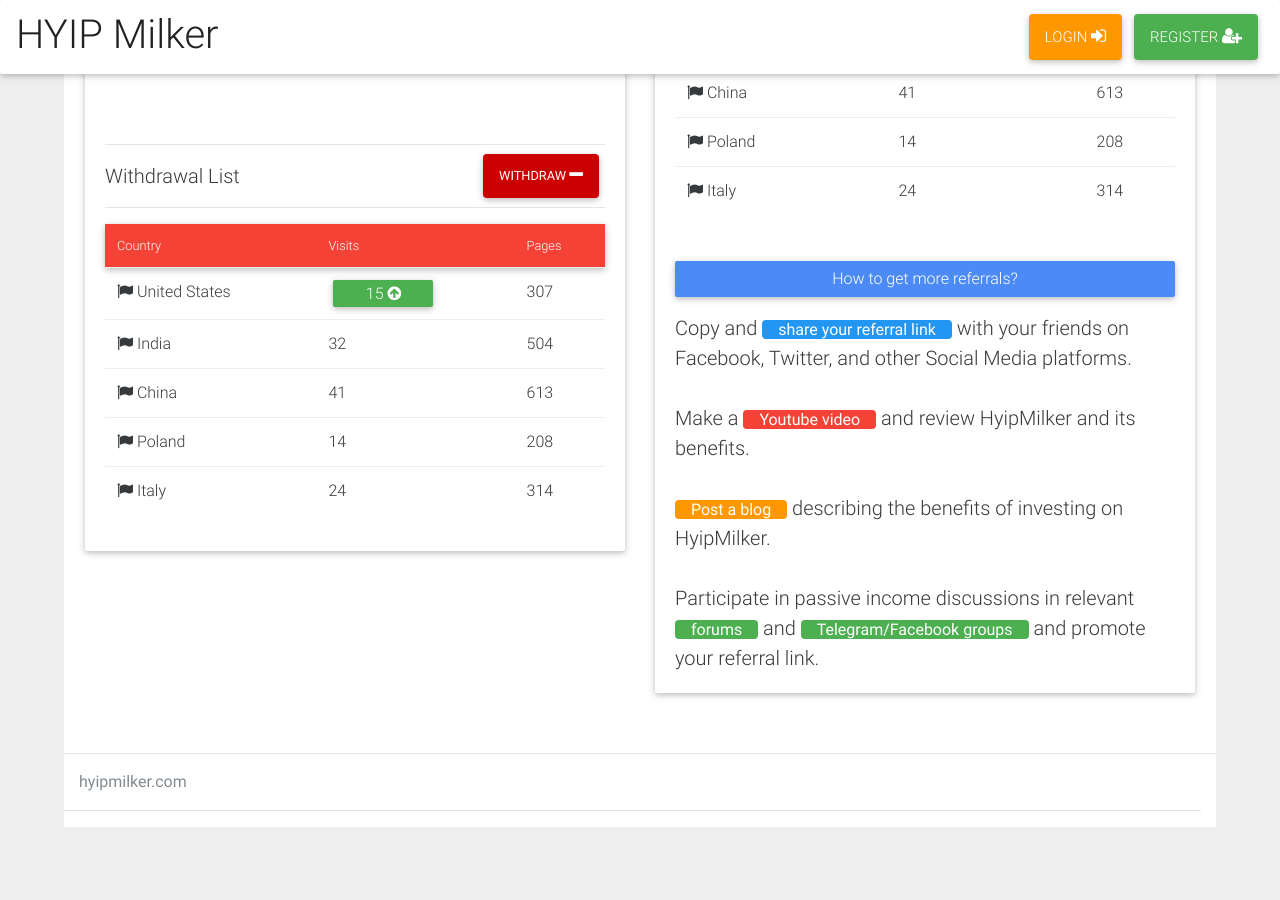
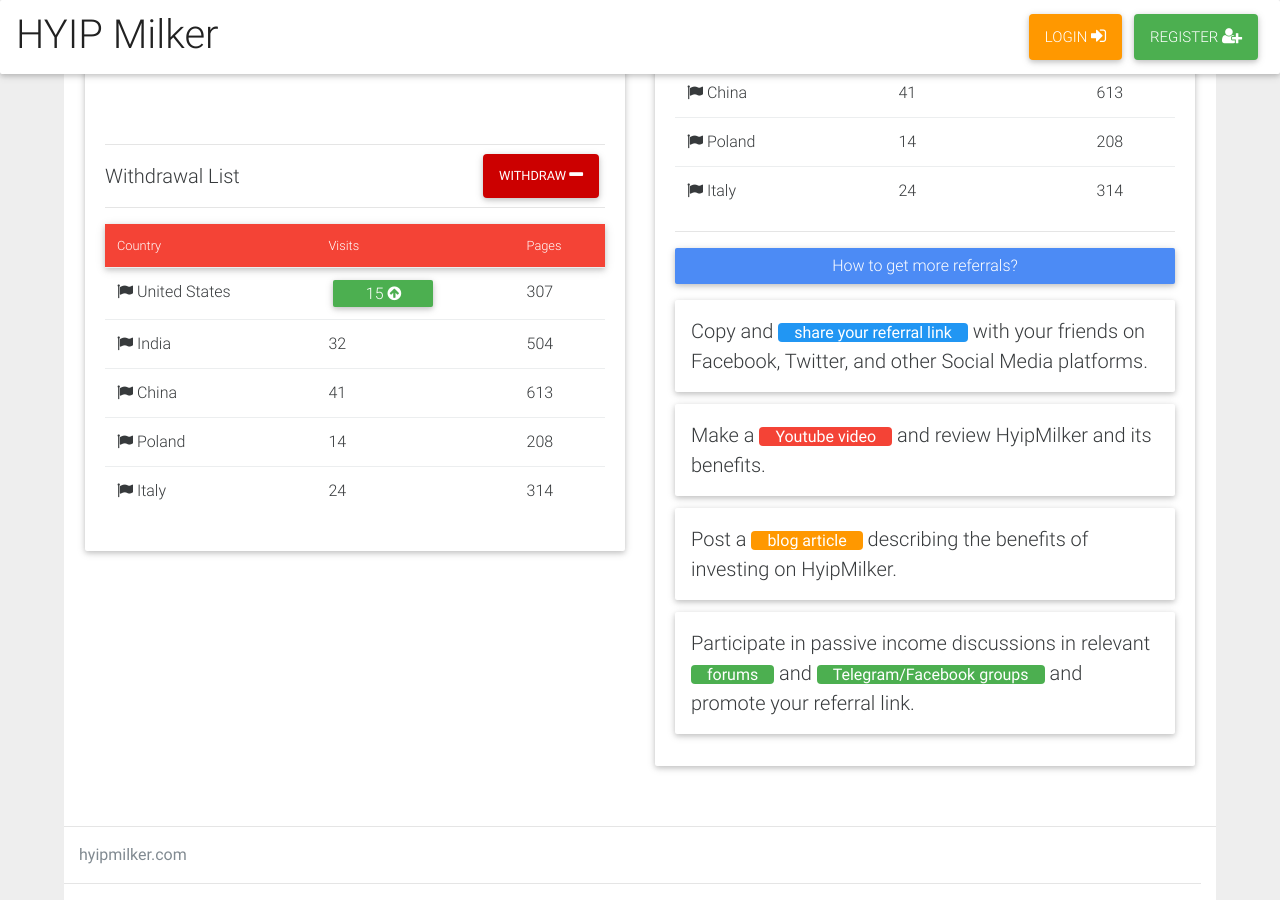
Before and after one commit to hm-gthb/hm-gthb.github.io, a Jekyll site: the page built from dashboard.html, in a window 1280 px wide and 900 px high, scrolled down 765 px. Built offline with Jekyll 4.4.1, drawn with Linux system fonts in a browser that asks for light colours; nearby versions of some CDN libraries; before the commit the page ends 1592 px from its top, so only the background shows below that.

Commit message:
Update dashboard.html

```diff
--- a/dashboard.html
+++ b/dashboard.html
@@ -239,22 +239,22 @@
                 </table>
 
 
-                <br>
+                <hr />
                 <h3 class="tag big-tag" style="width:100%">How to get more referrals?</h3>
-                <br>
-
-                Copy and <b class = "rounded blue px-1 text-white small">share your referral link</b> with your friends on
-                Facebook, Twitter, and other Social Media platforms.
-                <br>
-                <br>
-                Make a <b class = "rounded red px-1 text-white small">Youtube video</b> and review HyipMilker and its benefits.
-                <br>
-                <br>
-                <b class = "rounded orange px-1 text-white small">Post a blog</b> describing the benefits of investing on HyipMilker.
-                <br>
-                <br>
-                Participate in passive income discussions in relevant <b class = "rounded green px-1 text-white small">forums</b>
-                and <b class = "rounded green px-1 text-white small">Telegram/Facebook groups</b> and promote your referral link.
+                <div class = "card p-1">
+                  Copy and <b class = "rounded blue px-1 text-white small">share your referral link</b> with your friends on
+                  Facebook, Twitter, and other Social Media platforms.
+                </div>
+                <div class = "card p-1">
+                  Make a <b class = "rounded red px-1 text-white small">Youtube video</b> and review HyipMilker and its benefits.
+                </div>
+                <div class = "card p-1">
+                  Post a <b class = "rounded orange px-1 text-white small">blog article</b> describing the benefits of investing on HyipMilker.
+                </div>
+                <div class = "card p-1">
+                  Participate in passive income discussions in relevant <b class = "rounded green px-1 text-white small">forums</b>
+                  and <b class = "rounded green px-1 text-white small">Telegram/Facebook groups</b> and promote your referral link.
+                </div>
 
 
             </div>
```
